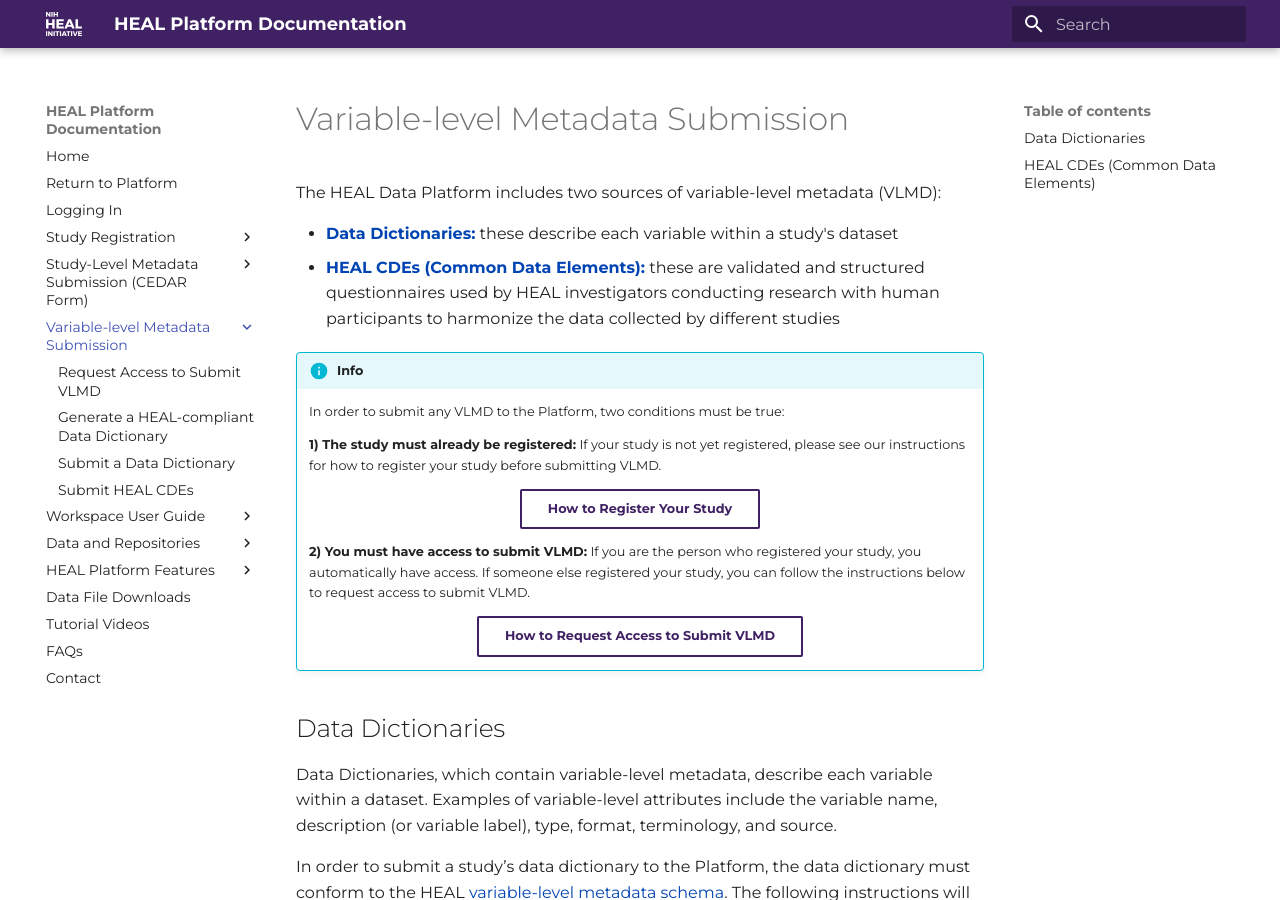
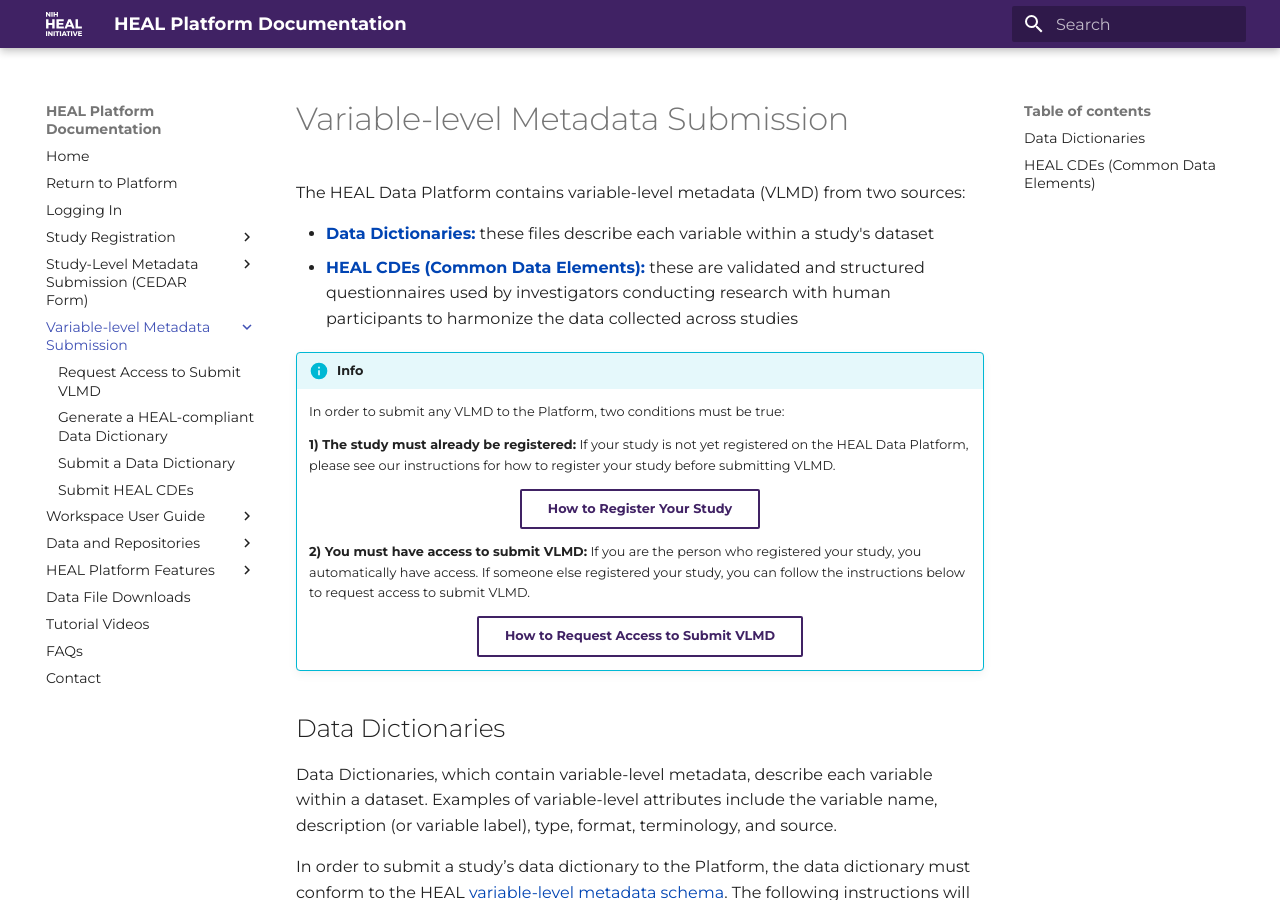
Before and after one commit to HEAL/platform-documentation, an MkDocs documentation site: the page built from docs/vlmd/index.md, in a window 1280 px wide and 900 px high. Built offline with MkDocs 1.6.1 and Material for MkDocs 9.7.7, drawn with Linux system fonts in a browser that asks for light colours.

Commit message:
Update language for VLMD section

```diff
--- a/docs/vlmd/index.md
+++ b/docs/vlmd/index.md
@@ -1,15 +1,15 @@
 # Variable-level Metadata Submission
 
-The HEAL Data Platform includes two sources of variable-level metadata (VLMD):
+The HEAL Data Platform contains variable-level metadata (VLMD) from two sources:
 
-* [**Data Dictionaries:**](#data-dictionaries) these describe each variable within a study's dataset
-* [**HEAL CDEs (Common Data Elements):**](#heal-cdes-common-data-elements) these are validated and structured questionnaires used by HEAL investigators conducting research with human participants to harmonize the data collected by different studies
+* [**Data Dictionaries:**](#data-dictionaries) these files describe each variable within a study's dataset
+* [**HEAL CDEs (Common Data Elements):**](#heal-cdes-common-data-elements) these are validated and structured questionnaires used by investigators conducting research with human participants to harmonize the data collected across studies
 
 !!! info
 
      In order to submit any VLMD to the Platform, two conditions must be true:
 
-     **1) The study must already be registered:** If your study is not yet registered, please see our instructions for how to register your study before submitting VLMD.
+     **1) The study must already be registered:** If your study is not yet registered on the HEAL Data Platform, please see our instructions for how to register your study before submitting VLMD.
 
      <p align="center">[How to Register Your Study](../study-registration/index.md){ .md-button }</p>
 
```
Also changed, not shown: docs/vlmd/vlmd_request_access.md (+4 -2 lines), docs/vlmd/vlmd_submission.md (+4 -4 lines), docs/vlmd/vlmd_submit_CDE.md (+3 -3 lines).
